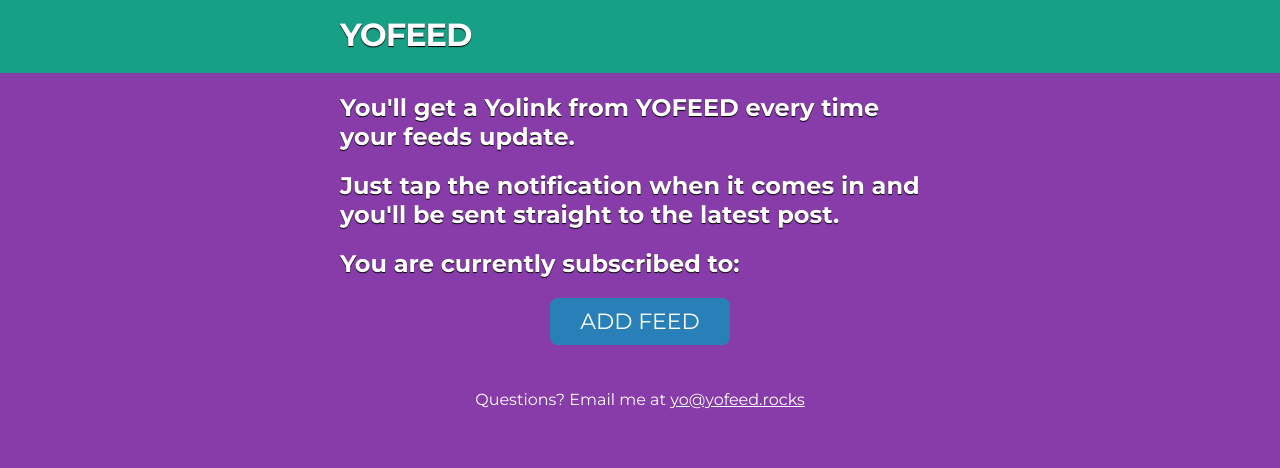
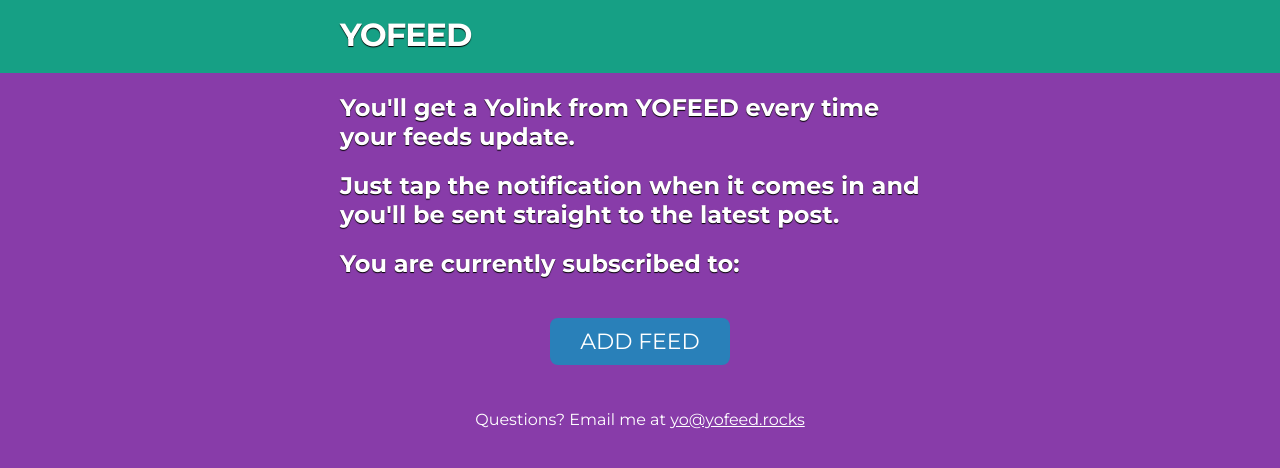
Before and after one commit to yofeed/yofeed.github.io, a Jekyll site: the page yo-message/index.html, which Jekyll copies as it is, in a window 1280 px wide. Shown: the top 468 px of the page. Built offline with Jekyll 4.4.1, drawn with Linux system fonts in a browser that asks for light colours; Markdown is read by kramdown in place of the engine named in the settings.

Commit message:
add feed on website

```diff
--- a/yo-message/index.html
+++ b/yo-message/index.html
@@ -72,7 +72,7 @@
             }
 
             #add-feed {
-                margin: 20px auto 10px auto;
+                margin: 40px auto 10px auto;
                 padding: 10px 20px;
                 font-size: 22px;
                 font-weight: 500;
@@ -94,6 +94,8 @@
                 h1, h2, h3 {
                     text-shadow: none;
                 }
+                h2 { font-size: 1.25em;}
+                h3 { font-size: 1em; }
                 .contain {
                     width: 92%;
                     margin: 0 4%;
```
